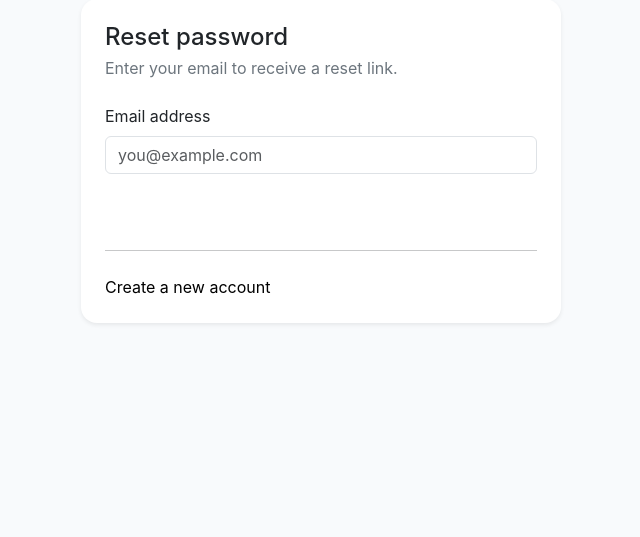
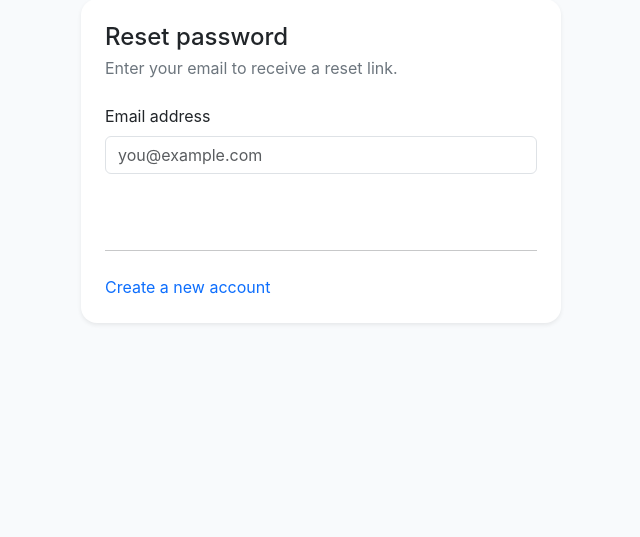
Before and after one commit to Atien-Ferra/Project, a Flask app: page /forgotpassword in a window 1280 px wide. Shown: the part 111-648 px from the top of the page, without its empty margins (319-959 px from the left). Run offline with Flask 2, Linux system fonts and the light colour scheme; parts of the project's set-up code (start-up, migrations or seed data) failed here and were passed over; some libraries are stand-ins or nearby versions.

Commit message:
removed debug forgotpassword

```diff
--- a/Templates/HTML/forgotpassword.html
+++ b/Templates/HTML/forgotpassword.html
@@ -13,16 +13,17 @@
             <form id="forgotPasswordForm" method="POST">
                 <div class="mb-3">
                     <label class="form-label">Email address</label>
-                    <input type="email" class="form-control" id="email" name="email" placeholder="you@example.com" required>
+                    <input type="email" class="form-control" id="email" name="email" placeholder="you@example.com"
+                        required>
                 </div>
-                   <input type="hidden" name="csrf_token" value="{{ csrf_token() }}">
+                <input type="hidden" name="csrf_token" value="{{ csrf_token() }}">
                 <div class="d-grid">
                     <button type="submit" class="btn btn-dark">Send reset link</button>
                 </div>
             </form>
 
             <hr class="my-4">
-            <a href="{{ url_for('auth.signup') }}" style="color: black; text-decoration: none;">Create a new account</a>
+            <a href="{{ url_for('auth.signup') }}" class="text-primary text-decoration-none">Create a new account</a>
         </div>
     </div>
 </div>
--- a/focusflow/routes/auth.py
+++ b/focusflow/routes/auth.py
@@ -242,9 +242,11 @@
                 except Exception:
                     current_app.logger.exception("Failed to send password reset email")
 
+            # In debug mode, log the reset link for testing (don't auto-redirect)
             if current_app.debug or os.getenv("SHOW_RESET_LINK") == "1":
-                return redirect(url_for("auth.reset_password", token=reset_token))
+                current_app.logger.info(f"Password reset link (debug): {reset_link}")
 
+            # Only auto-redirect if explicitly enabled for development testing
             if os.getenv("DEV_REDIRECT_RESET") == "1":
                 return redirect(url_for("auth.reset_password", token=reset_token))
 
```
